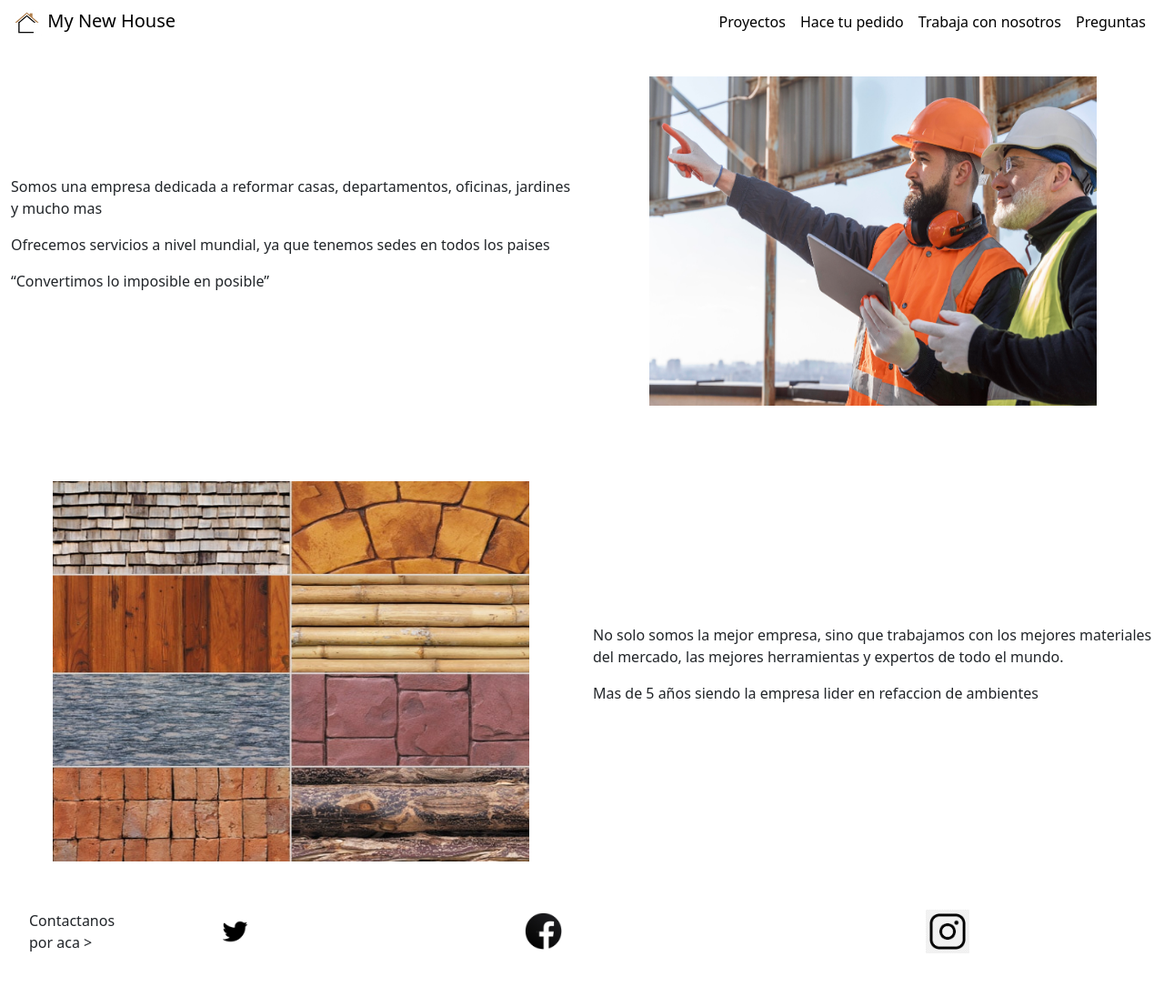
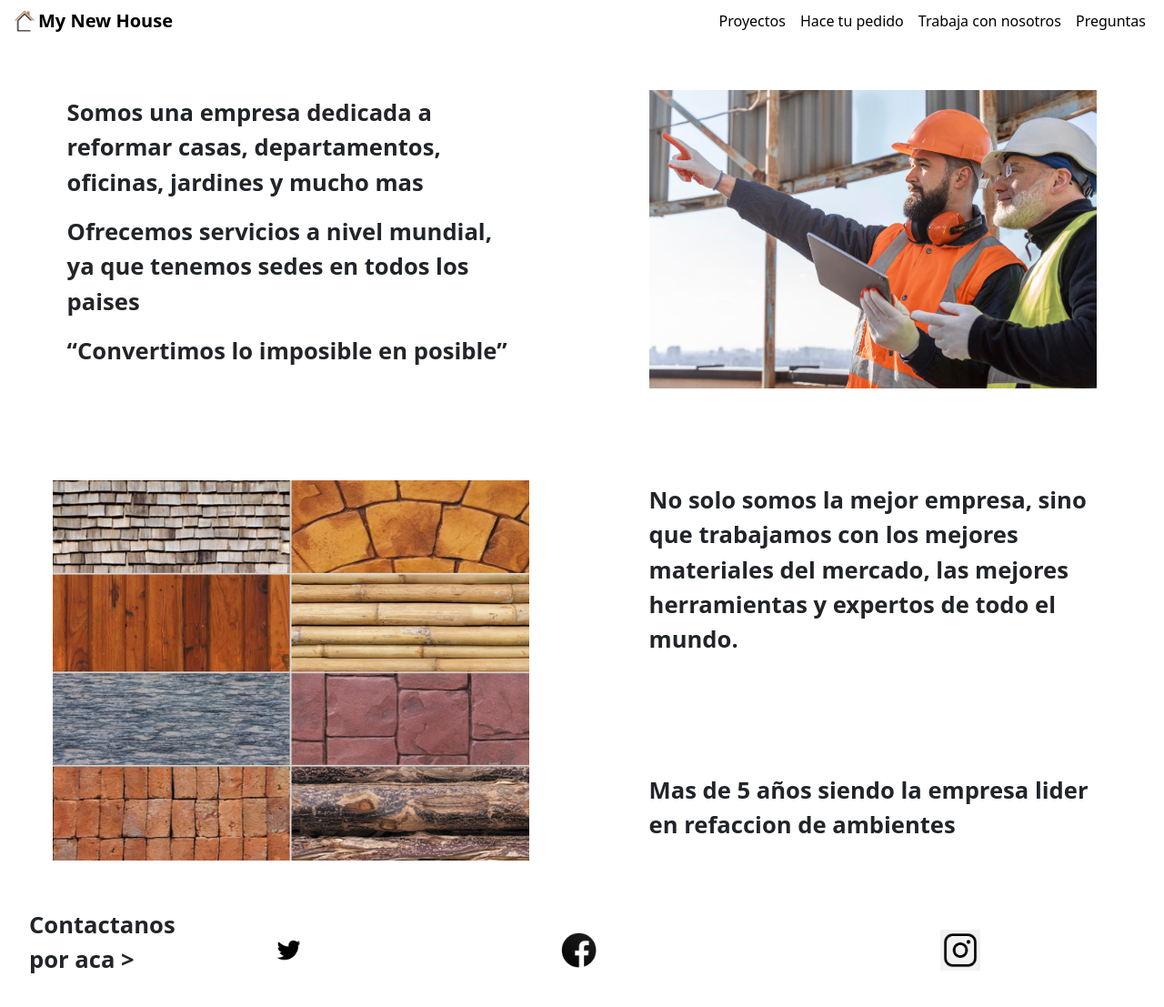
Before and after one commit to ElTomyy/PreEntrega3-Irigoyen, a plain HTML site: page index.html in a window 1280 px wide. Shown: the part 5-1112 px from the top of the page at 91% size. Before the commit the page ends 1069 px from the top, so only its background shows below. Drawn offline with Linux system fonts and the light colour scheme.

Commit message:
fate index vol.1

```diff
--- a/css/style.css
+++ b/css/style.css
@@ -3,9 +3,13 @@
     width: 20%;
 }
 
+.navbar-brand{
+    font-weight: bold;
+}
 .header__img{
-    width: 80%;
-    height: 110%;
+    width: 100%;
+    height: auto;
+    padding-top: 5%;
 }
 
 .header__img__second{
@@ -43,12 +47,39 @@
     display: flex;
     justify-content: center;
 }
-/* .header__content{
-    height: calc(100vh - 60px);
-} */
+
+.header__p{
+    font-weight: bold;
+}
+
+.footer__p{
+    font-weight: bold;
+}
 
 @media(min-width: 576px){
     .header__order{
         order: -1;
     }
+
+    .header__div__p.flex-column{
+        display: grid !important;
+        max-width: 80%;
+    }
+
+    .header__p{
+        font-size: 160%;
+        width: 80%;
+        justify-self: center;
+        align-self: center;
+    }
+
+    .header__img{
+        width: 80%;
+        height: 100%;
+        padding-top: 0px;
+    }
+
+    .footer__p{
+        font-size: 160%;
+    }
 }
--- a/index.html
+++ b/index.html
@@ -13,9 +13,7 @@
 
     <nav class="navbar navbar-expand-lg bg-transparent">
       <div class="container-fluid">
-        <a class="navbar-brand" href="index.html">
-          <img class="logo-edit" src="assets/images/logo.avif" alt="">
-          My New House</a>
+        <a class="navbar-brand d-flex" href="index.html"><img class="logo-edit" src="assets/images/logo.avif" alt="">My New House</a>
         <button class="navbar-toggler" type="button" data-bs-toggle="collapse" data-bs-target="#navbarTogglerDemo02" aria-controls="navbarTogglerDemo02" aria-expanded="false" aria-label="Toggle navigation">
           <span class="navbar-toggler-icon"></span>
         </button>
@@ -43,9 +41,9 @@
 
         <!-- texto -->
         <div class="col-12 col-sm-6 d-flex flex-column justify-content-center">
-          <p>Somos una empresa dedicada a reformar casas, departamentos, oficinas, jardines y mucho mas</p>
-          <p>Ofrecemos servicios a nivel mundial, ya que tenemos sedes en todos los paises</p>
-          <p>“Convertimos lo imposible en posible”</p>
+          <p class="header__p">Somos una empresa dedicada a reformar casas, departamentos, oficinas, jardines y mucho mas</p>
+          <p class="header__p">Ofrecemos servicios a nivel mundial, ya que tenemos sedes en todos los paises</p>
+          <p class="header__p">“Convertimos lo imposible en posible”</p>
         </div>
 
         <!-- imagen -->
@@ -60,9 +58,9 @@
       <div class="row">
 
         <!-- texto -->
-        <div class="col-12 col-sm-6 d-flex flex-column justify-content-center">
-          <p>No solo somos la mejor empresa, sino que trabajamos con los mejores materiales del mercado, las mejores herramientas y expertos de todo el mundo. </p>
-          <p>Mas de 5 años siendo la empresa lider en refaccion de ambientes </p>
+        <div class="header__div__p col-12 col-sm-6 d-flex flex-column justify-content-center">
+          <p class="header__p header__p__second">No solo somos la mejor empresa, sino que trabajamos con los mejores materiales del mercado, las mejores herramientas y expertos de todo el mundo. </p>
+          <p class="header__p header__p__second">Mas de 5 años siendo la empresa lider en refaccion de ambientes </p>
         </div>
 
         <!-- imagen -->
@@ -78,7 +76,7 @@
     <footer>
       <div>
         <ul class="footer__list d-flex align-items-center justify-content-center">
-          <li>Contactanos por aca ></li>
+          <li><p class="footer__p">Contactanos por aca ></p></li>
           <li><a href="#"></a><img class="img-fluid footer__img" src="assets/images/Logo-twitter.png" alt="Logo twitter"></li>
           <li><a href="#"></a><img class="img-fluid footer__img" src="assets/images/Logo-facebook.jpg" alt="Logo facebook"></li>
           <li><a href="#"></a><img class="img-fluid footer__img" src="assets/images/logo-instagram.png" alt="Logo instagram"></li>
```
